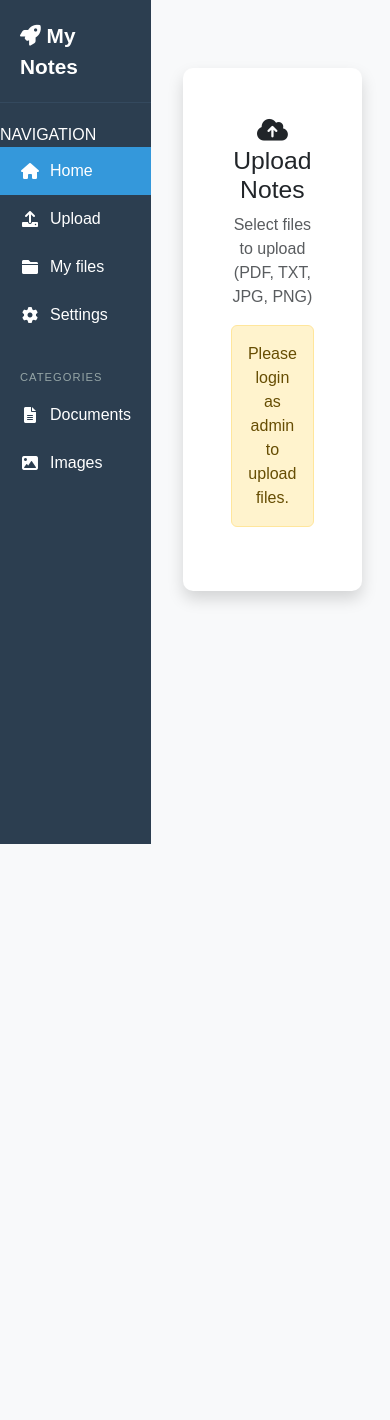
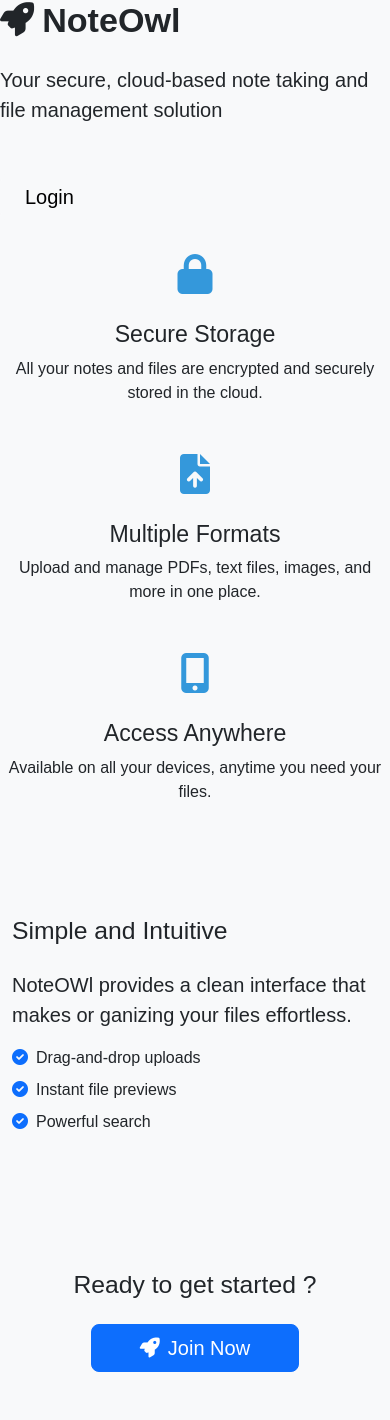
Before and after one commit to NGJIESHENG/My-Notes-Website, a Flask app: page / in a window 390 px wide. Before the commit the page ends 844 px from the top, so only its background shows below. Run offline with Flask 3, Linux system fonts and the light colour scheme; some libraries are stand-ins or nearby versions.

Commit message:
fix some bugs on login and register page and add landing page

```diff
--- a/app.py
+++ b/app.py
@@ -35,9 +35,15 @@ with app.app_context():
 #ensure upload folder exists
 os.makedirs(app.config['UPLOAD_FOLDER'], exist_ok=True)
 
-#homepage route
+#route
 @app.route('/')
+def landing():
+    return render_template('landing.html')
+
+@app.route('/app')
 def index():
+    if 'user_id' not in session:
+        return redirect(url_for('login'))
     return render_template('index.html')
 
 @app.route('/register', methods=['GET', 'POST'])
@@ -92,7 +98,7 @@ def login():
 def logout():
     session.clear()
     flash('You have been logged out', 'info')
-    return redirect(url_for('index'))
+    return redirect(url_for('landing'))
 
 
 #handling file upload route
@@ -106,7 +112,7 @@ def upload_file():
     user = User.query.get(session['user_id'])
 
     if not user or not user.is_admin:
-        flash('ADmin privileges required')
+        flash('Admin privileges required')
         return redirect(url_for('index'))
 
     if 'file' not in request.files:
@@ -122,7 +128,7 @@ def upload_file():
     if file:
         filename = secure_filename(file.filename)
         file.save(os.path.join(app.config['UPLOAD_FOLDER'],file.filename))
-        flash(f'File{file.filename} uploaded successfully!')
+        flash(f'File {file.filename} uploaded successfully!')
         return redirect(url_for('index'))
 
 
--- a/static/script.js
+++ b/static/script.js
@@ -3,10 +3,6 @@ document.getElementById("fileUpload").addEventListener("change",function(event){
     let preview = document.getElementById("preview");
 
     preview.innerHTML = "";
-
-document.getElementById('toogle-sidebar').addEventListener('click', function(){
-    document.querySelector('.sidebar').classList.toogle('collapsed');
-});
 
     if(file) {
         let fileType = file.type;
@@ -29,3 +25,7 @@ document.getElementById('toogle-sidebar').addEventListener('click', function(){
         }
     }
 });
+
+document.getElementById('toogle-sidebar').addEventListener('click', function(){
+    document.querySelector('.sidebar').classList.toogle('collapsed');
+});
--- a/static/style.css
+++ b/static/style.css
@@ -94,6 +94,14 @@ body{
     .main-content{
         margin-left: 0;
     }
+    .herosection{
+        padding: 3rem 0;
+    }
+    .cta-buttons.btn{
+        display: block;
+        width: 80%;
+        margin: 0.5rem auto;
+    }
 }
 
 header{
@@ -159,3 +167,30 @@ button{
 button:hover {
     background-color: #218838;
 }
+
+/*landing page style */
+.herosection{
+    background: linear-gradient(135deg, #2c3e50, #3498db);
+    color: white;
+    padding: 5rem 0;
+    text-align: center;
+}
+
+.feature-icon{
+    font-size: 2.5rem;
+    margin-bottom: 1rem;
+    color: #3498db;
+}
+
+.cta-buttons.btn{
+    margin: 0.5rem;
+    padding: 0.75rem 1.5rem;
+    font-size: 1.1rem;
+}
+
+.screenshot{
+    border-radius: 10px;
+    box-shadow: 0 5px 15px rgba(0, 0, 0, 0.1);
+    max-width: 100%;
+    height: auto;
+}
--- a/templates/index.html
+++ b/templates/index.html
@@ -93,13 +93,13 @@
             }
         });
     </script>
-{% with messages = get_flashed_messages(with_categories=trus) %}
+{% with messages = get_flashed_messages(with_categories=true) %}
     {% if messages %}
-    <div class="flashes">
-        {% for category, messages in messages %}
-            <div class="alert alert-{{category}}">{{message}}</div>
-        {% endfor %}
-    </div>
+        <div class="flashes">
+            {% for category, message in messages %}
+                <div class="alert alert-{{category}}">{{message}}</div>
+            {% endfor %}
+        </div>
     {% endif %}
 {% endwith %}
 </body>
--- /dev/null
+++ b/templates/landing.html
@@ -0,0 +1,80 @@
+<!DOCTYPE html>
+<html lang="en">
+    <head>
+        <meta charset="UTF-8">
+        <meta name="viewport" content="width=device-width, initial-scale1.0">
+        <title>Welcome to NoteOwl</title>
+        <link href="https://cdn.jsdelivr.net/npm/bootstrap@5.3.0/dist/css/bootstrap.min.css" rel="stylesheet">
+        <link rel="stylesheet" href="https://cdnjs.cloudflare.com/ajax/libs/font-awesome/6.0.0/css/all.min.css">
+        <link rel="stylesheet" href="{{ url_for('static', filename='style.css')}}">
+    </head>
+    <body>
+        <section class="hero-section text-container">
+            <div class="coantainer">
+                <h1 class="display-4 fw-bold mb-4">
+                    <i class="fas fa-rocket me-2"></i>NoteOwl
+                </h1>
+                <p class="lead mb-5">Your secure, cloud-based note taking and file management solution</p>
+                <div class="cta-button">
+                    <a href="{{url_for('login')}}" class="btn btn-light btn-lg">
+                        <i class="fas fa-sign-inalt me-2"></i>Login
+                    </a>
+                    <a href="{{url_for('register')}}" class="btn btn-outline-light btn-lg">
+                        <i class="fas fa-user-plus me-2"></i>Register
+                    </a>
+                </div>
+            </div>
+        </section>
+        <scetion class="container mb-5">
+            <div class="row text-center">
+                <div class="col-md-4 mb-4">
+                    <div class="feature-icon">
+                        <i class="fas fa-lock"></i>
+                        </div>
+                        <h3>Secure Storage</h3>
+                        <p>All your notes and files are encrypted and securely stored in the cloud.</p>
+                    </div>
+                    <div class="col-md-4 mb-4">
+                        <div class="feature-icon">
+                            <i class="fas fa-file-upload"></i>
+                        </div>
+                        <h3>Multiple Formats</h3>
+                        <p>Upload and manage PDFs, text files, images, and more in one place.</p>
+                    </div>
+                    <div class="col-md-4 mb-4">
+                        <div class="feature-icon">
+                            <i class="fas fa-mobile-alt"></i>
+                        </div>
+                        <h3>Access Anywhere</h3>
+                        <p>Available on all your devices, anytime you need your files.</p>
+                    </div>
+                    </div>
+                </div>
+            </div>
+        </scetion>
+        <section class="bg-light py-5">
+            <div class="container">
+                <div class="row align-items-center">
+                    <div class="col-lg-6 mb-4">
+                        <h2 class="mb-4">Simple and Intuitive</h2>
+                        <p class="lead">NoteOWl provides a clean interface that makes or ganizing your files effortless.</p>
+                            <ul class="list-unstyled">
+                                <li class="mb-2"><i class="fas fa-check-circle text-primary me-2"></i>Drag-and-drop uploads</li>
+                                <li class="mb-2"><i class="fas fa-check-circle text-primary me-2"></i>Instant file previews</li>
+                                <li class="mb-2"><i class="fas fa-check-circle text-primary me-2"></i>Powerful search</li>
+                            </ul>
+                    </div>
+                </div>
+            </div>
+        </section>
+        <section class="py-5 text-center">
+            <div class="container">
+                <h2 class="mb-4">Ready to get started ?</h2>
+                <a href="{{url_for('register')}}" class="btn btn-primary btn-lg px-5">
+                    <i class="fas fa-rocket me-2"></i>Join Now
+                </a>
+            </div>
+        </section>
+        <script src="https://cdn.jsdelivr.net/npm/bootstrap@5.3.0/dist/js/bootstrap.bundle.min.js"></script>
+    </body>
+</html>
--- a/templates/register.html
+++ b/templates/register.html
@@ -42,7 +42,7 @@
             </div>
             <div class="mb-3">
                 <label for="password" class="form-label">Password</label>
-                <input type="password" class="form-control" id="username" name="username" required>
+                <input type="password" class="form-control" id="password" name="password" required>
             </div>
             <button type="submit" class="btn btn-primary w-100">Register</button>
         </form>
```
Also changed, not shown: instance/user.db, 1 other file.
